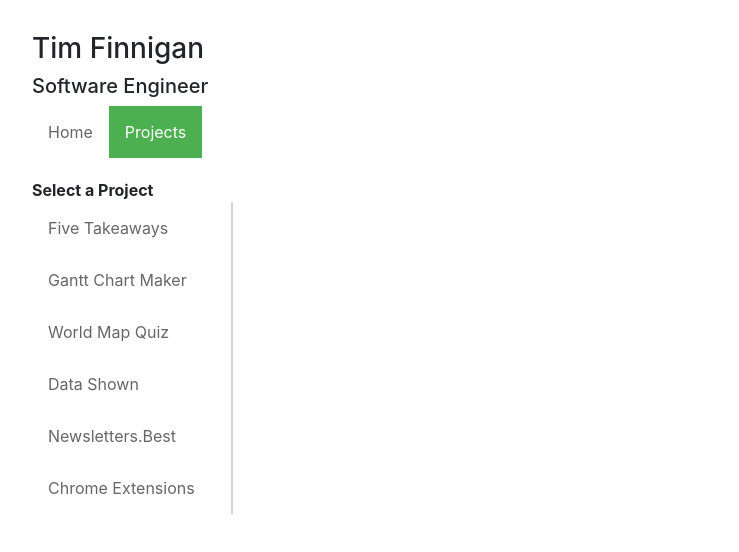
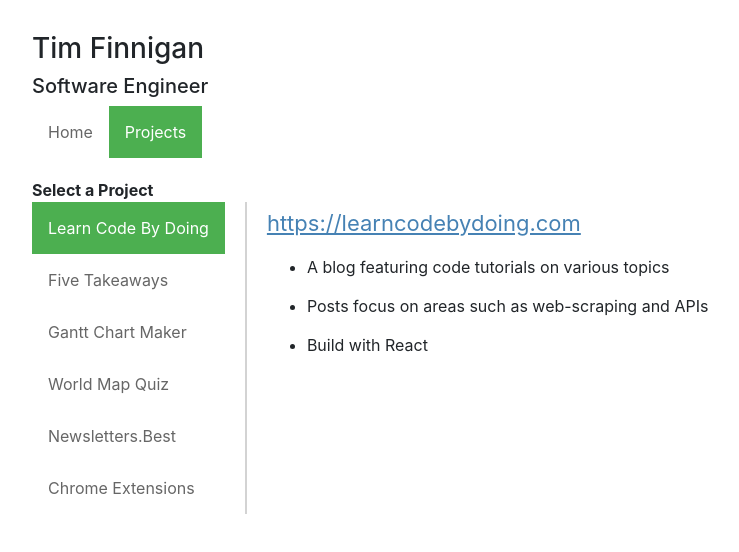
Before and after one commit to TimFinnigan/tim-finnigan-homepage, a React (Create React App) app: page /projects/learn-code-by-doing in a window 1280 px wide. Shown: the top 552 px of the page, without its empty margins (0-739 px from the left). Built offline with nearby package versions, Linux system fonts and the light colour scheme.

Commit message:
add LCBD to portfolio

```diff
--- a/src/App.js
+++ b/src/App.js
@@ -1,19 +1,23 @@
-import React from "react";
-import Timeline from "./timeline.js";
+import React from 'react';
+import Timeline from './timeline.js';
 class App extends React.Component {
     render() {
         return (
-      <div className="flex-container">
-        <span id="about">
+            <div className='flex-container'>
+                <span id='about'>
                     <strong>About</strong>
                     <p>Efficient software engineer and problem solver.</p>
                     <p>
-            Positive attitude and easy to work with. Always looking to learn.
+                        Positive attitude and easy to work with. Always looking
+                        to learn.
                     </p>
-          <p>I like building interactive dashboards and data visualizations.</p>
+                    <p>
+                        I enjoy building interactive dashboards and data
+                        visualizations.
+                    </p>
                     <strong>Skills</strong>
                     <br />
-          <ul className="skills">
+                    <ul className='skills'>
                         <li>JavaScript</li>
                         <li>jQuery</li>
                         <li>HTML</li>
@@ -21,7 +25,7 @@ class App extends React.Component {
                         <li>Angular</li>
                         <li>React</li>
                     </ul>
-          <ul className="skills">
+                    <ul className='skills'>
                         <li>Node.js</li>
                         <li>SQL</li>
                         <li>Python</li>
@@ -32,18 +36,18 @@ class App extends React.Component {
                     <br />
                     <strong>Links</strong>
                     <br />
-          <span id="portfolio-links">
+                    <span id='portfolio-links'>
                         <a
-              href="https://github.com/TimFinnigan"
-              target="_blank"
-              rel="noopener noreferrer"
+                            href='https://github.com/TimFinnigan'
+                            target='_blank'
+                            rel='noopener noreferrer'
                         >
                             GitHub
                         </a>
                         <a
-              href="https://www.linkedin.com/in/tim-finnigan/"
-              target="_blank"
-              rel="noopener noreferrer"
+                            href='https://www.linkedin.com/in/tim-finnigan/'
+                            target='_blank'
+                            rel='noopener noreferrer'
                         >
                             LinkedIn
                         </a>
--- a/src/index.js
+++ b/src/index.js
@@ -52,7 +52,7 @@ const routing = (
                 <Redirect
                     exact
                     from='/projects'
-                    to='/projects/five-takeaways'
+                    to='/projects/learn-code-by-doing'
                 />
                 <Route path='/projects' component={Projects} />
                 <Route path='/principles' component={Principles} />
--- a/src/projects.js
+++ b/src/projects.js
@@ -30,7 +30,8 @@ const Chrome = ({ match }) => (
         </a>
         <ul>
             <li>
-        A minimalist theme to show a clean and simple version of Stack Overflow
+                A minimalist theme to show a clean and simple version of Stack
+                Overflow
             </li>
         </ul>
         <a
@@ -54,8 +55,8 @@ const Chrome = ({ match }) => (
         </a>
         <ul>
             <li>
-        A customizable and sortable to do list for tracking tasks in your
-        browser
+                A customizable and sortable to do list for tracking tasks in
+                your browser
             </li>
         </ul>
         <a
@@ -67,7 +68,9 @@ const Chrome = ({ match }) => (
             Coder's Toolbox
         </a>
         <ul>
-      <li>An extension to help easily access the best resources for coders</li>
+            <li>
+                An extension to help easily access the best resources for coders
+            </li>
         </ul>
     </div>
 );
@@ -135,9 +138,28 @@ const Takeaways = ({ match }) => (
         <ul>
             <li>Highlights key takeaways from influential books</li>
             <li>
-        Book topics cover business, self-development, and technology trends
+                Includes book topics such as business, self-development, and
+                technology
             </li>
             <li>Built with React</li>
+        </ul>
+    </div>
+);
+
+const LearnCodeByDoing = ({ match }) => (
+    <div className='project-description'>
+        <a
+            href='https://learncodebydoing.com'
+            target='_blank'
+            rel='noopener noreferrer'
+            className='project-link'
+        >
+            https://learncodebydoing.com
+        </a>
+        <ul>
+            <li>A blog featuring code tutorials on various topics</li>
+            <li>Posts focus on areas such as web-scraping and APIs</li>
+            <li>Build with React</li>
         </ul>
     </div>
 );
@@ -151,7 +173,14 @@ class Projects extends React.Component {
                 <br />
                 <ul className='nav-links portfolio-nav-links'>
                     <li>
-            <NavLink to='/projects/five-takeaways'>Five Takeaways</NavLink>
+                        <NavLink to='/projects/learn-code-by-doing'>
+                            Learn Code By Doing
+                        </NavLink>
+                    </li>
+                    <li>
+                        <NavLink to='/projects/five-takeaways'>
+                            Five Takeaways
+                        </NavLink>
                     </li>
                     <li>
                         <NavLink to='/projects/gantt-chart-maker'>
@@ -159,13 +188,17 @@ class Projects extends React.Component {
                         </NavLink>
                     </li>
                     <li>
-            <NavLink to='/projects/world-map-quiz'>World Map Quiz</NavLink>
+                        <NavLink to='/projects/world-map-quiz'>
+                            World Map Quiz
+                        </NavLink>
                     </li>
+                    {/* <li>
+            <NavLink to='/projects/data-shown'>Data Shown</NavLink>
+          </li> */}
                     <li>
-            <NavLink to='/projects/data-shown'>Data Shown</NavLink>
-          </li>
-          <li>
-            <NavLink to='/projects/newsletters-best'>Newsletters.Best</NavLink>
+                        <NavLink to='/projects/newsletters-best'>
+                            Newsletters.Best
+                        </NavLink>
                     </li>
                     <li>
                         <NavLink to='/projects/chrome-extensions'>
@@ -179,10 +212,27 @@ class Projects extends React.Component {
                     path='/projects/newsletters-best'
                     component={Newsletters}
                 />
-        <Route exact path='/projects/chrome-extensions' component={Chrome} />
-        <Route exact path='/projects/gantt-chart-maker' component={Gantt} />
+                <Route
+                    exact
+                    path='/projects/chrome-extensions'
+                    component={Chrome}
+                />
+                <Route
+                    exact
+                    path='/projects/gantt-chart-maker'
+                    component={Gantt}
+                />
                 <Route exact path='/projects/world-map-quiz' component={Map} />
-        <Route exact path='/projects/five-takeaways' component={Takeaways} />
+                <Route
+                    exact
+                    path='/projects/learn-code-by-doing'
+                    component={LearnCodeByDoing}
+                />
+                <Route
+                    exact
+                    path='/projects/five-takeaways'
+                    component={Takeaways}
+                />
                 <Route exact path='/projects/data-shown' component={Data} />
             </div>
         );
```
Lines whose indentation alone changed are shown as unchanged.
